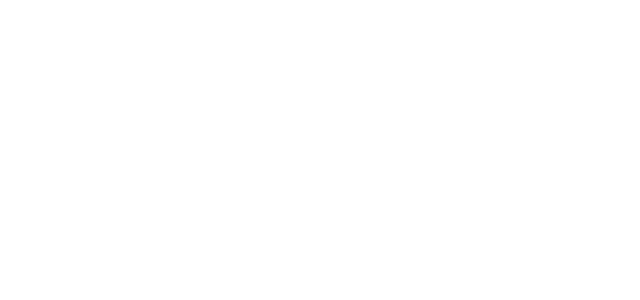
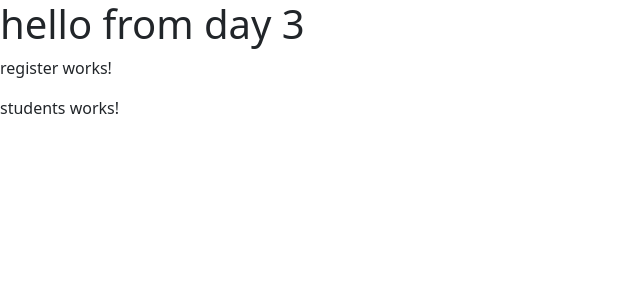
Before and after one commit to Yasertaha99/angular, an Angular app: page / in a window 1280 px wide. Shown: the top 300 px of the page, without its empty margins (0-640 px from the left). Built offline with nearby package versions, Linux system fonts and the light colour scheme.

Commit message:
down load angluer project and add bootstrap to it

```diff
--- a/src/app/app.component.html
+++ b/src/app/app.component.html
@@ -325,7 +325,7 @@
     </div>
   </div>
 </main> -->
-<h1></h1>
+<h1> hello from day 3</h1>
 <!-- * * * * * * * * * * * * * * * * * * * * * * * * * * * * * * * * -->
 <!-- * * * * * * * * * * * The content above * * * * * * * * * * * * -->
 <!-- * * * * * * * * * * is only a placeholder * * * * * * * * * * * -->
@@ -333,6 +333,7 @@
 <!-- * * * * * * * * * * * * * * * * * * * * * * * * * * * * * * * * -->
 <!-- * * * * * * * * * * End of Placeholder  * * * * * * * * * * * * -->
 <!-- * * * * * * * * * * * * * * * * * * * * * * * * * * * * * * * * -->
-
+<app-register/>
+<app-students/>
 
 <router-outlet />
--- a/src/app/app.component.ts
+++ b/src/app/app.component.ts
@@ -1,10 +1,12 @@
 import { Component } from '@angular/core';
 import { RouterOutlet } from '@angular/router';
+import { StudentsComponent } from './components/day3/students/students.component';
+import { RegisterComponent } from './components/day3/register/register.component';
 
 @Component({
   selector: 'app-root',
   standalone: true,
-  imports: [RouterOutlet],
+  imports: [RouterOutlet,StudentsComponent,RegisterComponent],
   templateUrl: './app.component.html',
   styleUrl: './app.component.css'
 })
--- /dev/null
+++ b/src/app/components/day3/register/register.component.html
@@ -0,0 +1 @@
+<p>register works!</p>
--- /dev/null
+++ b/src/app/components/day3/register/register.component.ts
@@ -0,0 +1,12 @@
+import { Component } from '@angular/core';
+
+@Component({
+  selector: 'app-register',
+  standalone: true,
+  imports: [],
+  templateUrl: './register.component.html',
+  styles: ``
+})
+export class RegisterComponent {
+
+}
--- /dev/null
+++ b/src/app/components/day3/students/students.component.html
@@ -0,0 +1 @@
+<p>students works!</p>
--- /dev/null
+++ b/src/app/components/day3/students/students.component.ts
@@ -0,0 +1,12 @@
+import { Component } from '@angular/core';
+
+@Component({
+  selector: 'app-students',
+  standalone: true,
+  imports: [],
+  templateUrl: './students.component.html',
+  styles: ``
+})
+export class StudentsComponent {
+
+}
```
Also changed, not shown: comend.txt.
